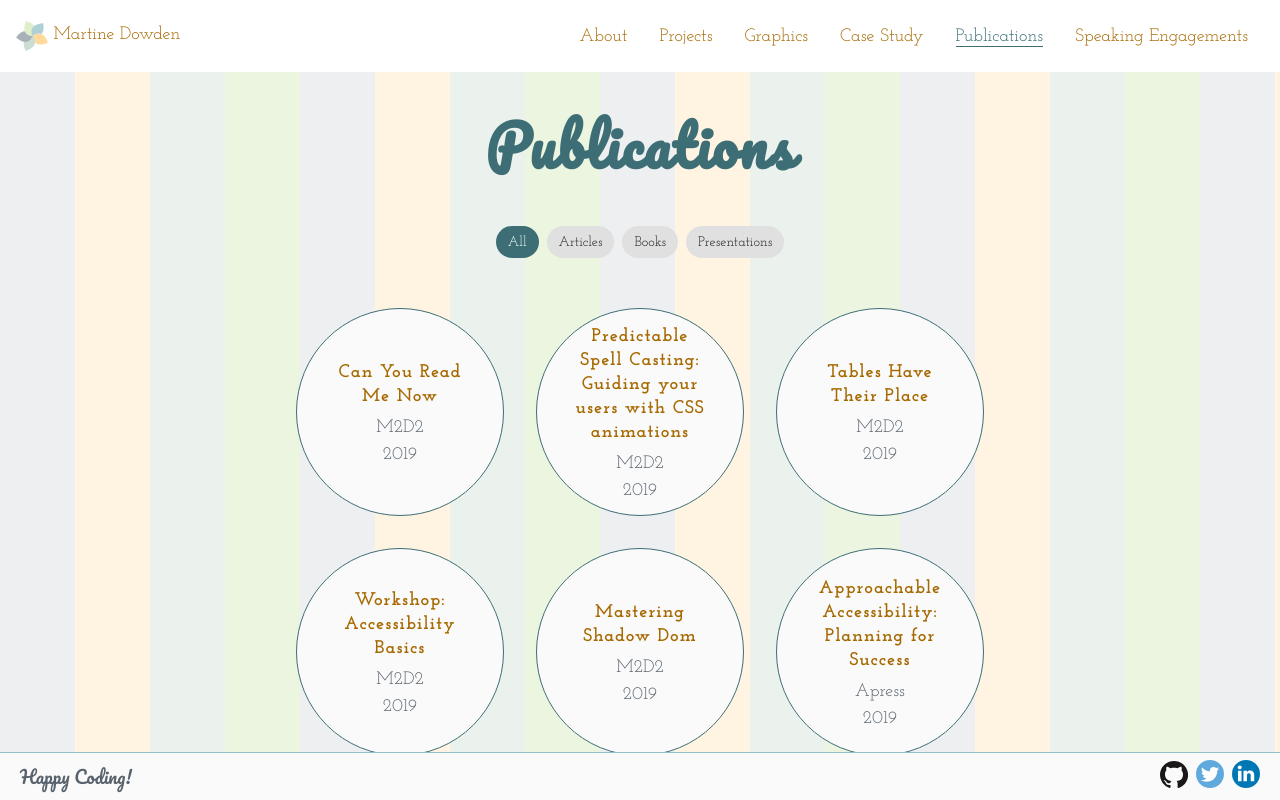
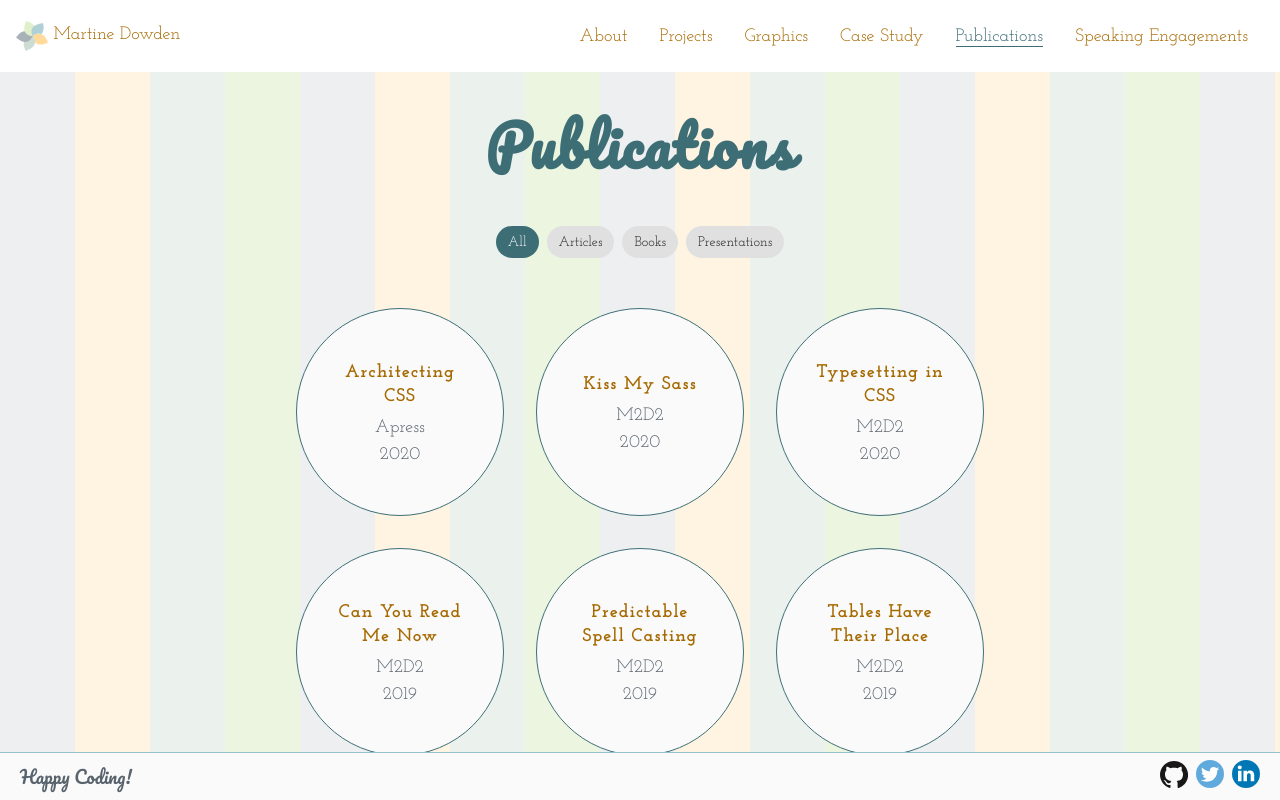
Before and after one commit to martine-dowden/portfolio, an Angular app: page /publications in a window 1280 px wide. Built offline with nearby package versions, Linux system fonts and the light colour scheme.

Commit message:
update with book, kiss my sass, typesetting, and 2020 speaking engagements

```diff
--- a/package.json
+++ b/package.json
@@ -33,7 +33,7 @@
     "zone.js": "^0.9.1"
   },
   "devDependencies": {
-    "@angular-devkit/build-angular": "^0.803.21",
+    "@angular-devkit/build-angular": "0.803.21",
     "@angular/cli": "8.3.21",
     "@angular/compiler-cli": "^8.2.14",
     "@angular/language-service": "8.2.14",
--- a/src/app/components/presentation/presentation.component.html
+++ b/src/app/components/presentation/presentation.component.html
@@ -82,6 +82,15 @@
       <p>15% of the world’s population has some form of disability, but only very few of our websites are actually accessible. But what does that word mean anyway? Accessible?</p>
       <p>In this talk we will go over what accessibility means in the context of web content and how to get your team started in making sure your content can be accessed by all.</p>
     </div>
+    <div *ngSwitchCase="'typesetting-in-css'">
+      <p>From hands, to chisels, quills, the printing press, and now the web, a written record of our existence has been a constant throughout history. Languages, and how they are depicted, have evolved alongside the tools we use to render them. Often overlooked in design, text content is an integral part of the visual aspect of an application and CSS allows us to control and manipulate its look and feel.</p>
+      <p>In this talk we will cover a little bit about the history of typography leading up to where we are today, how to make decisions about fonts and their usage in our application, and the CSS properties that allow us to manipulate our type for a polished beautiful design.</p>
+      <p><a href="https://github.com/martine-dowden/typesetting-in-css" target="_blank" rel="noopener">Link to Repo</a></p>
+    </div>
+    <div *ngSwitchCase="'kiss-my-sass'">
+      <p>For almost 15 years we have had Syntactically Awesome Stylesheets (SASS) to help us write our CSS. But are we really using sass to its fullest? We know about variables, and nesting properties is nice, but what else can it do for us? There is a lot that SASS can do that often goes ignored or underutilized. Furthermore, mixins, includes, and functions, can change how we architect our code. In this talk we will go over some of the more advanced features SASS provides, what their benefits are, how they affect the CSS output created, and implementation use cases.</p>
+      <p><a href="https://github.com/martine-dowden/kiss-my-sass" target="_blank" rel="noopener">Link to Repo</a></p>
+    </div>
     <div *ngSwitchDefault>
       <pre> presenationId = {{ presentationId }} not found</pre>
     </div>
--- a/src/app/components/presentation/presentation.component.ts
+++ b/src/app/components/presentation/presentation.component.ts
@@ -69,6 +69,14 @@ export class PresentationComponent implements OnInit, OnDestroy {
         this.title = 'Can You Read Me Now';
         this.url = 'https://bit.ly/2OYTFG3';
         break;
+      case 'typesetting-in-css':
+        this.title = 'Typesetting in CSS: Using Typography to Enhance Your Design';
+        this.url = 'https://docs.google.com/presentation/d/e/2PACX-1vSDNcX1OvVlBX8BAdK6eUDSgOuOnoln5G0-o3a3gHvxfI4PuKe-IZJ3cRlknhfgTHLWPVJjdgN1RSxi/embed';
+        break;
+      case 'kiss-my-sass':
+        this.title = 'KISS my Sass';
+        this.url = 'https://docs.google.com/presentation/d/e/2PACX-1vS970KaaICUx-3WqUdx7AeQvpvvCvCHA_VJ_iJvxs9Ec95hSES6ChnVkAQlYK6t0MyIyx9AT9cj_hjS/embed';
+      break;
     }
   }
   sanitize(url) {
--- a/src/app/components/publications/publications.component.ts
+++ b/src/app/components/publications/publications.component.ts
@@ -33,6 +33,27 @@ export class PublicationsComponent implements OnInit {
   publications = [];
   publicationList = [
     {
+      link: 'https://www.apress.com/us/book/9781484257494',
+      linkText: 'Architecting CSS',
+      publisher: 'Apress',
+      year: '2020',
+      type: 'book'
+    },
+    {
+      link: 'kiss-my-sass',
+      linkText: 'Kiss My Sass',
+      publisher: 'M2D2',
+      year: '2020',
+      type: 'presentation'
+    },
+    {
+      link: 'typesetting-in-css',
+      linkText: 'Typesetting in CSS',
+      publisher: 'M2D2',
+      year: '2020',
+      type: 'presentation'
+    },
+    {
       link: 'can-you-read-me-now',
       linkText: 'Can You Read Me Now',
       publisher: 'M2D2',
@@ -41,7 +62,7 @@ export class PublicationsComponent implements OnInit {
     },
     {
       link: 'predictable-spell-casting',
-      linkText: 'Predictable Spell Casting: Guiding your users with CSS animations',
+      linkText: 'Predictable Spell Casting',
       publisher: 'M2D2',
       year: '2019',
       type: 'presentation'
--- a/src/app/components/speaking/speaking.component.html
+++ b/src/app/components/speaking/speaking.component.html
@@ -19,24 +19,44 @@
         </div>
         <div class="february">
           <span>February</span>
+          <ul>
+            <li><a href="https://www.elevenfifty.org/" target="_blank" rel="noopener">Eleven Fifty Academy</a></li>
+            <li><a href="http://www.itecsconference.com/" target="_blank" rel="noopener">ITECS</a></li>
+          </ul>
         </div>
         <div class="march">
           <span>March</span>
+          <ul>
+            <li><a href="http://columbusjs.org/03-18-2020/martine-dowden.html" target="_blank" rel="noopener">Columbus JS</a></li>
+          </ul>
         </div>
         <div class="april">
           <span>April</span>
           <ul>
-            <li><a href="https://indycode.amegala.com/" target="_blank" rel="noopener">Indy.Code()</a></li>
+            <li><a href="http://wildermuth.com/hwpod/91/Martine-Dowden" target="_blank" rel="noopener">Hello World Podcast</a></li>
+            <li><a href="https://www.elevenfifty.org/" target="_blank" rel="noopener">Eleven Fifty Academy</a></li>
           </ul>
         </div>
         <div class="may">
           <span>May</span>
+          <ul>
+            <li><a href="https://www.elevenfifty.org/" target="_blank" rel="noopener">Eleven Fifty Academy</a></li>
+            <li><a href="https://www.eventbrite.co.uk/e/ndc-oslo-warmup-meetup-2-with-martine-dowden-tickets-105392050460#" target="_blank" rel="noopener">NDC Warmup Meetup</a></li>
+          </ul>
         </div>
         <div class="june">
           <span>June</span>
+          <ul>
+            <li><a href="https://ndcoslo.com/" target="_blank" rel="noopener">NDC Oslo</a></li>
+          </ul>
         </div>
         <div class="july">
           <span>July</span>
+          <ul>
+            <li><a href="https://www.codepalousa.com/" target="_blank" rel="noopener">Code PaLOUsa</a></li>
+            <li><a href="https://www.javascriptandfriends.com/" target="_blank" rel="noopener">JavaScript and Friends Conference</a></li>
+            <li><a href="https://ndcmelbourne.com/" target="_blank" rel="noopener">NDC Melbourne</a></li>
+          </ul>
         </div>
         <div class="august">
           <span>August</span>
@@ -49,6 +69,9 @@
         </div>
         <div class="november">
           <span>November</span>
+          <ul>
+            <li><a href="https://5lakesfront.com/" target="_blank" rel="noopener">5 Lakes Front</a></li>
+          </ul>
         </div>
         <div class="december">
           <span>December</span>
@@ -121,6 +144,8 @@
           <span>November</span>
           <ul>
             <li><a href="https://devoxx.ma/" target="_blank" rel="noopener">Devoxx Morocco</a></li>
+            <li><a href="http://www.iamagoodmix.com/luckygirl-a-bite-sized-podcast-episode-100-martine-dowden-part-1/" target="_blank" rel="noopener">Luckygirl: A Bite-Sized Podcas (part 1)</a></li>
+            <li><a href="http://www.iamagoodmix.com/luckygirl-podcast-martine-dowden-part-2/" target="_blank" rel="noopener">Luckygirl: A Bite-Sized Podcast (part 2)</a></li>
           </ul>
         </div>
         <div class="december">
```
Also changed, not shown: 1 other file (tests, documents, lock files or other folders).
